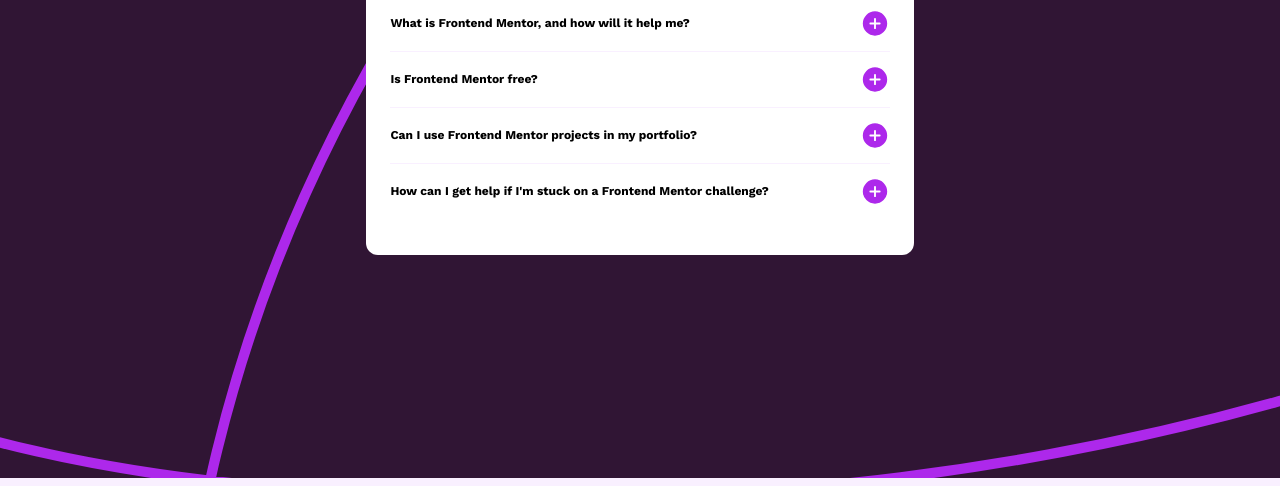
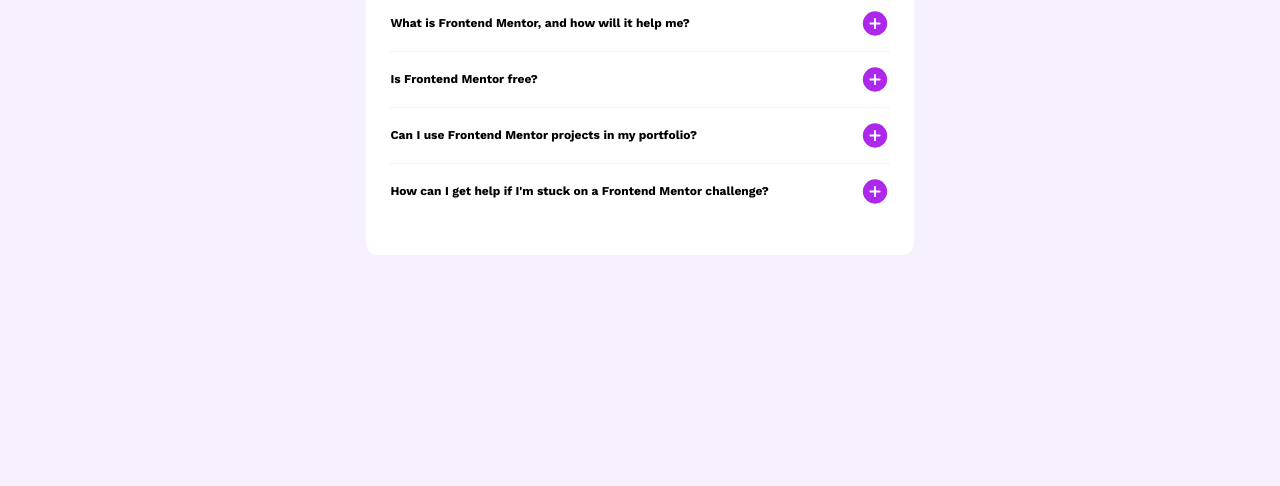
Before and after one commit to diftrickmem/faq-accordion-main, a plain HTML site: page index.html in a window 1280 px wide. Shown: the part 314-800 px from the top of the page. Drawn offline with nearby package versions, Linux system fonts and the light colour scheme.

Commit message:
fix background

```diff
--- a/CSS/style.css
+++ b/CSS/style.css
@@ -87,6 +87,10 @@ hr{
 
 @media (min-width: 48em)
 {
+    body{
+        background-image: url('../assets/images/background-pattern-desktop.svg');
+    }
+
     .faq{
         width: 45%;
         font-size: 0.75em;
```
